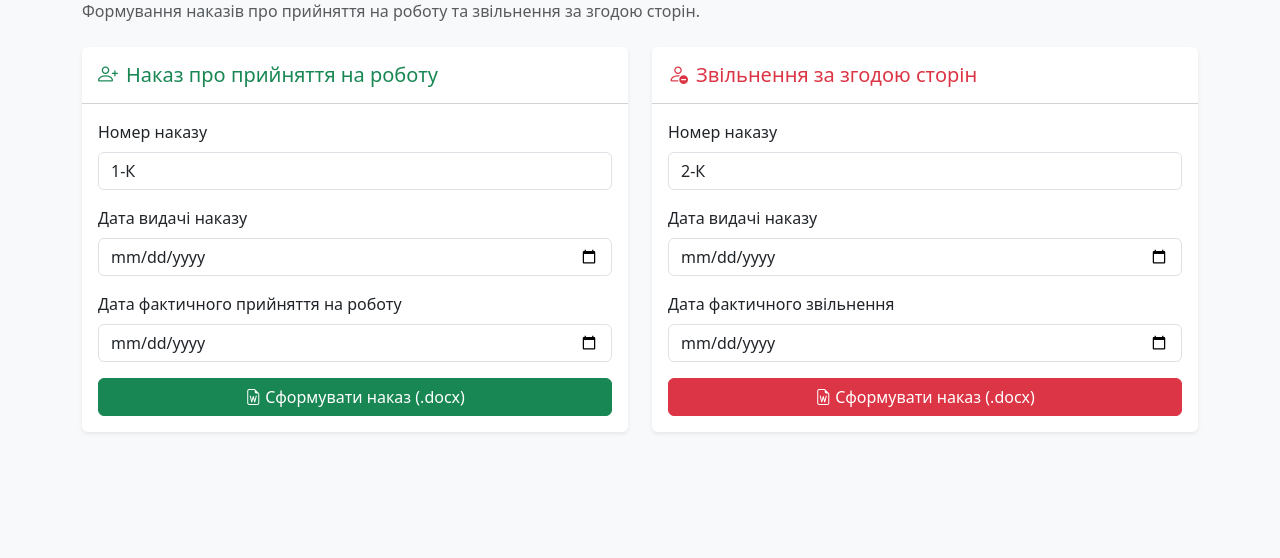
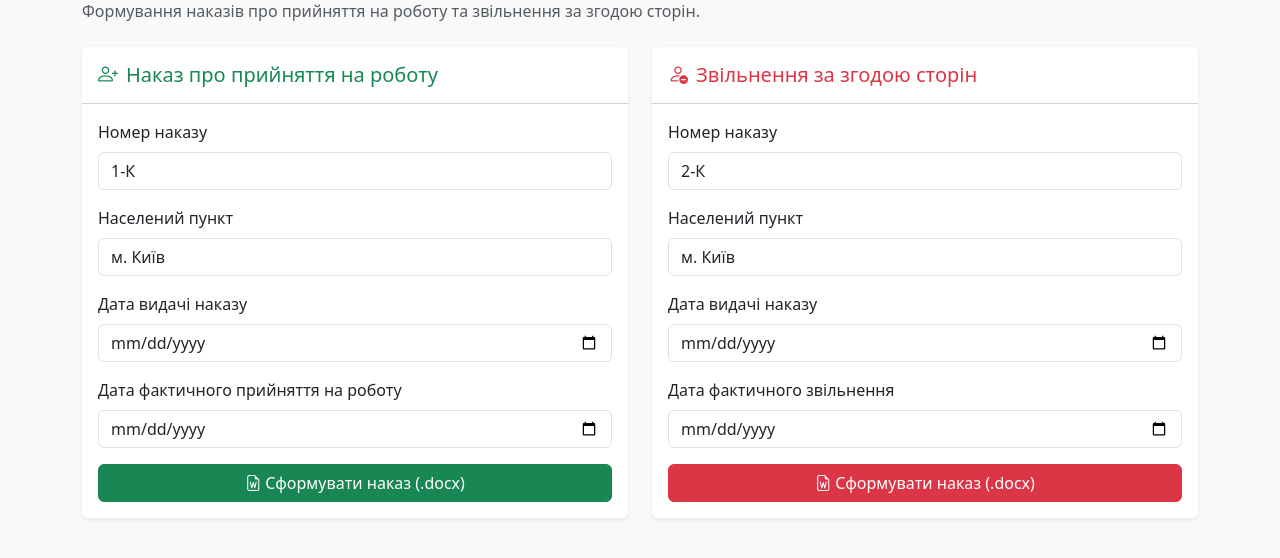
Before and after one commit to PySlava/fop-footage-django, a Django app: template templates/employees/employee_actions.html in a window 1280 px wide. Shown: the part 170-728 px from the top of the page. Run offline with Django 5.2, Linux system fonts and the light colour scheme; the template is opened without the code that fills it, so the values that code supplies are empty.

Commit message:
feat(ui): Add settlement input field to employee actions form

```diff
--- a/templates/employees/employee_actions.html
+++ b/templates/employees/employee_actions.html
@@ -27,6 +27,10 @@
                     <div class="mb-3">
                         <label class="form-label">Номер наказу</label>
                         <input type="text" name="order_num" class="form-control" value="1-К" required>
+                    </div>
+                    <div class="mb-3">
+                        <label for="settlement" class="form-label">Населений пункт</label>
+                        <input type="text" class="form-control" id="settlement" name="settlement" value="м. Київ">
                     </div>
                     <div class="mb-3">
                         <label class="form-label">Дата видачі наказу</label>
@@ -61,6 +65,10 @@
                         <input type="text" name="order_num" class="form-control" value="2-К" required>
                     </div>
                     <div class="mb-3">
+                        <label for="settlement" class="form-label">Населений пункт</label>
+                        <input type="text" class="form-control" id="settlement" name="settlement" value="м. Київ">
+                    </div>
+                    <div class="mb-3">
                         <label class="form-label">Дата видачі наказу</label>
                         <input type="date" name="order_date" class="form-control" required>
                     </div>
```
